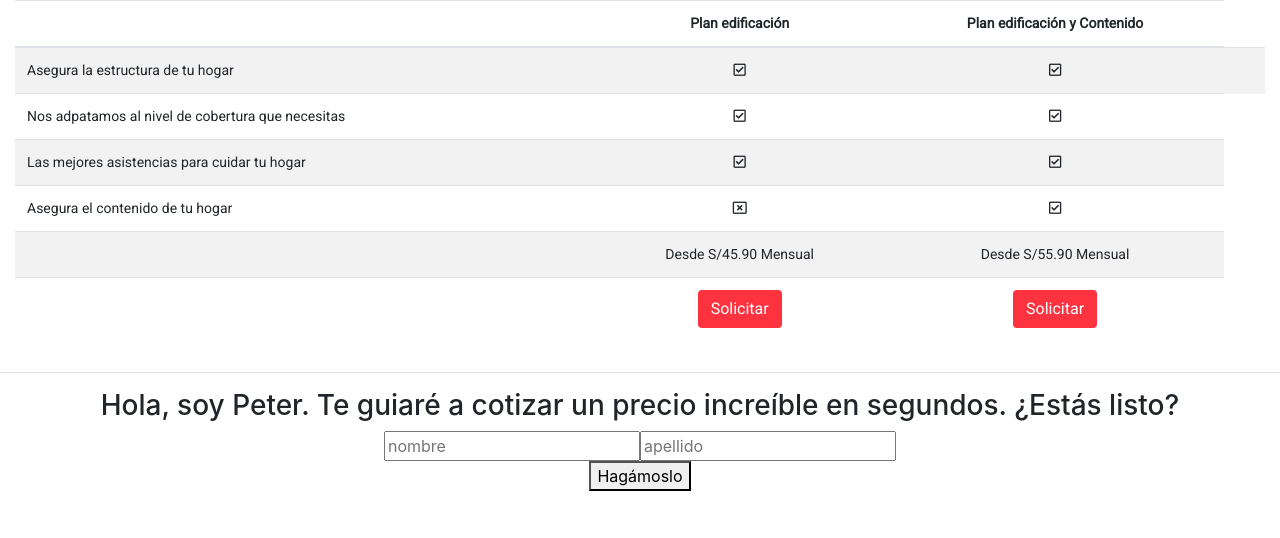
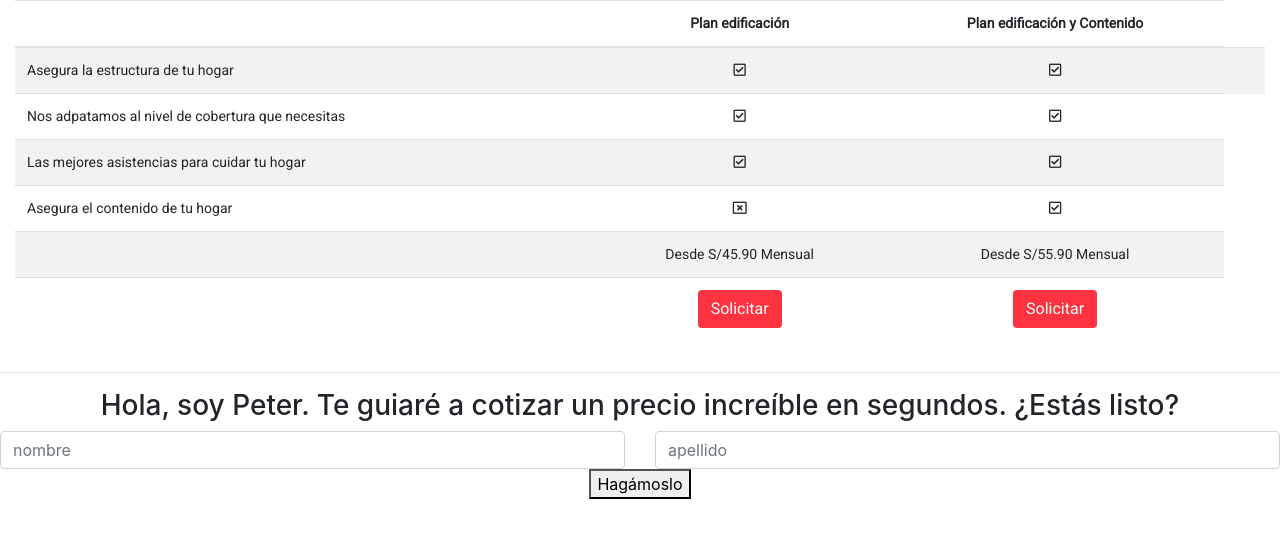
Before and after one commit to JanetGM/hackaton-interna-rimac, a React (Create React App) app: page / in a window 1280 px wide. Shown: the top 538 px of the page. Built offline with nearby package versions, Linux system fonts and the light colour scheme.

Commit message:
agregando bootstrap básico a el componente Questions

```diff
--- a/src/components/Questions.js
+++ b/src/components/Questions.js
@@ -4,13 +4,17 @@ const Questions = () => {
     return (
         <section>
             <hr></hr>
-            <div>
-                <h3>Hola, soy Peter. Te guiaré a cotizar un precio increíble en segundos.
+            <h3>Hola, soy Peter. Te guiaré a cotizar un precio increíble en segundos.
                     ¿Estás listo?</h3>
-                <input type="text" placeholder="nombre"></input>
-                <input type="text" placeholder="apellido"></input>
+            <div className="row">
+                    <div className="col">
+                    <input type="text" className="form-control" placeholder="nombre"></input>
+                    </div>
+                    <div className="col">
+                    <input type="text" className="form-control" placeholder="apellido"></input>
+                    </div>
             </div>
-            <div>
+            <div className="col-md-12">
                 <button>Hagámoslo</button>
             </div>
 
```
